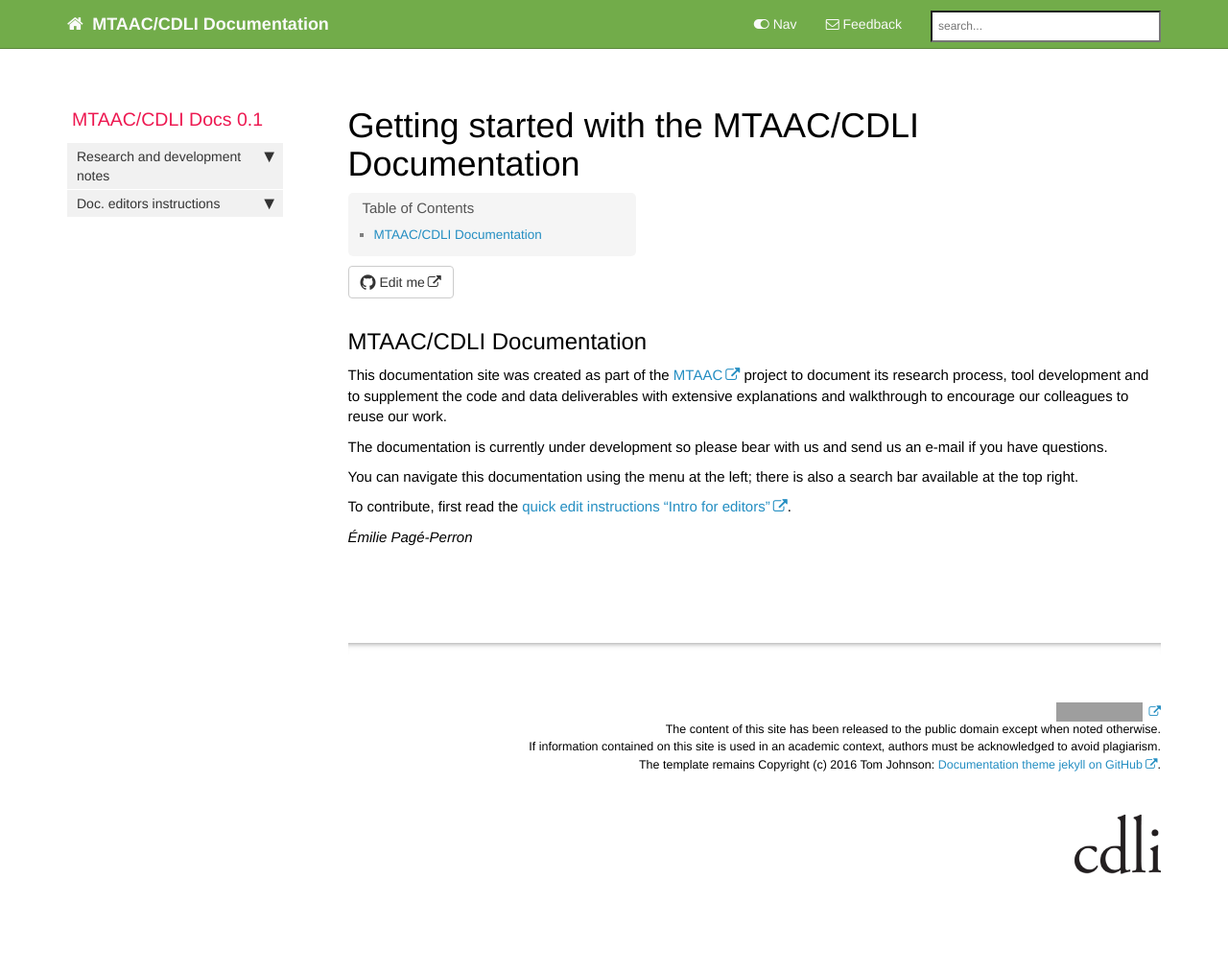
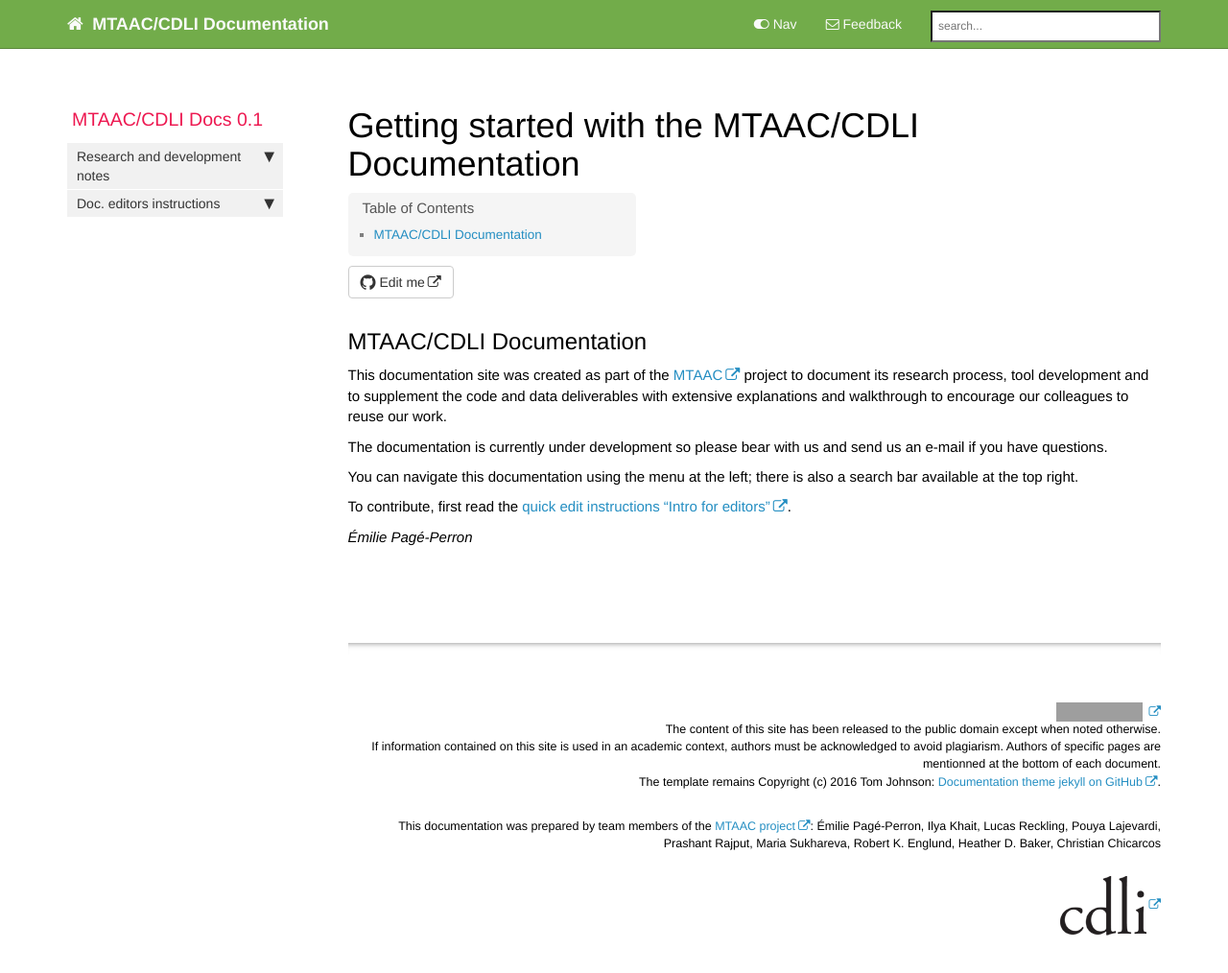
Before and after one commit to fbab/cdli-gh.github.io, a Jekyll site: the page built from index.md, in a window 1280 px wide and 1049 px high. Shown: the top 1014 px of the window at 96% size. Built offline with Jekyll 4.4.1, drawn with Linux system fonts in a browser that asks for light colours; nearby versions of some CDN libraries; comment, search, counter and statistics services are not loaded; grey boxes are pictures that could not be loaded.

Commit message:
Update footer.html

```diff
--- a/_includes/footer.html
+++ b/_includes/footer.html
@@ -1,17 +1,13 @@
 <footer>
-            <div class="row">
-                <div class="col-lg-12 footer">
-									<p xmlns:dct="http://purl.org/dc/terms/" xmlns:vcard="http://www.w3.org/2001/vcard-rdf/3.0#">
-									  <a rel="license"
-									     href="http://creativecommons.org/publicdomain/zero/1.0/">
+	<div class="row">
+		<div class="col-lg-12 footer">
+		<p xmlns:dct="http://purl.org/dc/terms/" xmlns:vcard="http://www.w3.org/2001/vcard-rdf/3.0#">
+			<a rel="license" 			     href="http://creativecommons.org/publicdomain/zero/1.0/">
 									    <img src="http://i.creativecommons.org/p/zero/1.0/88x31.png" style="border-style: none;" alt="CC0" />
 									  </a>
-									  <br />
-										The content of this site has been released to the public domain except when noted otherwise.  <br /> If information contained on this site is used in an academic context, authors must be acknowledged to avoid plagiarism.   <br />The template remains Copyright (c) 2016 Tom Johnson: <a href="https://github.com/tomjohnson1492/documentation-theme-jekyll">Documentation theme jekyll on GitHub</a>.
-									</p>
-                <br />
-
-<p><img src="{{ "images/company_logo.png" }}" alt="CDLI"/></p>
+									  <br />The content of this site has been released to the public domain except when noted otherwise.<br /> If information contained on this site is used in an academic context, authors must be acknowledged to avoid plagiarism. Authors of specific pages are mentionned at the bottom of each document. <br />The template remains Copyright (c) 2016 Tom Johnson: <a href="https://github.com/tomjohnson1492/documentation-theme-jekyll">Documentation theme jekyll on GitHub</a>.</p><br />
+<p>This documentation was prepared by team members of the <a href="https://cdli-gh.github.io/mtaac/">MTAAC project</a>: Émilie Pagé-Perron, Ilya Khait, Lucas Reckling, Pouya Lajevardi, Prashant Rajput, Maria Sukhareva, Robert K. Englund, Heather D. Baker, Christian Chicarcos</p>
+<p><a href="http://cdli.ucla.edu/"><img src="{{ "images/company_logo.png" }}" alt="CDLI Logo"/></a></p>
                 </div>
             </div>
 </footer>
```
